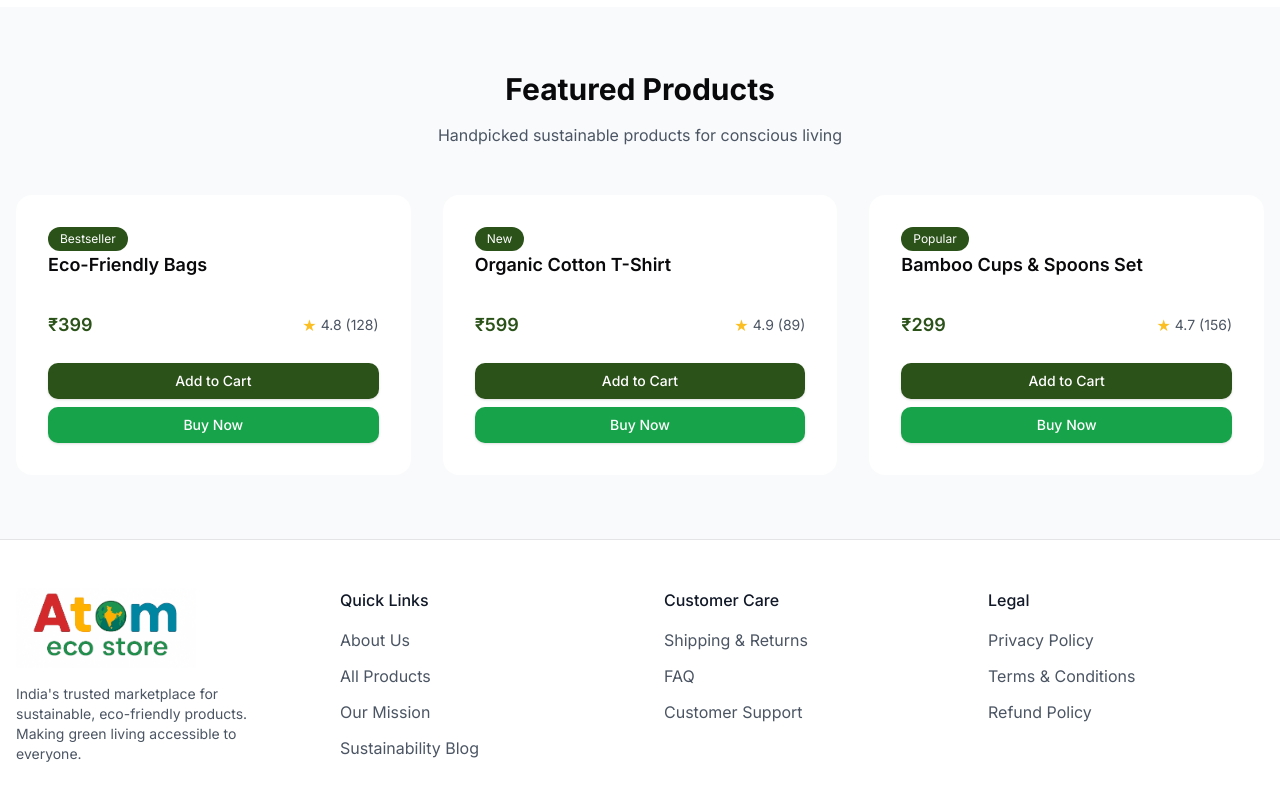
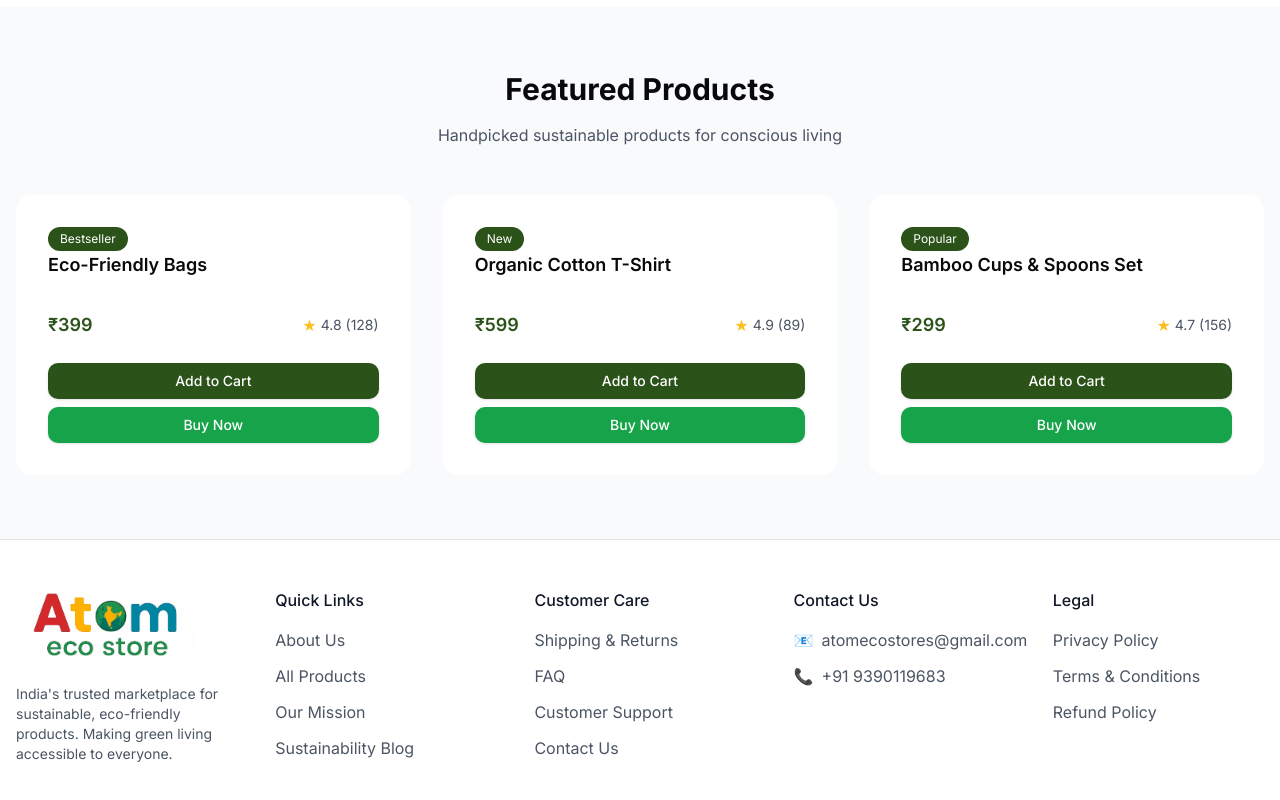
Before and after one commit to Navasaiadla/atomecostorereal, a Next.js app: page / in a window 1280 px wide. Shown: the part 1068-1868 px from the top of the page. Built offline with nearby package versions, Linux system fonts and the light colour scheme.

Commit message:
Update Contact Us page with full policy details

```diff
--- a/app/contact/page.tsx
+++ b/app/contact/page.tsx
@@ -83,7 +83,7 @@ export default function ContactPage() {
                      </div>
                      <div>
                        <h3 className="font-semibold text-gray-900">Email</h3>
-                      <p className="text-gray-600">hello@atomecostore.com</p>
+                       <p className="text-gray-600">atomecostores@gmail.com</p>
                      </div>
                    </div>
 
@@ -93,20 +93,7 @@ export default function ContactPage() {
                      </div>
                      <div>
                        <h3 className="font-semibold text-gray-900">Phone</h3>
-                      <p className="text-gray-600">+91 98765 43210</p>
-                    </div>
-                  </div>
-
-                  <div className="flex items-start gap-4">
-                    <div className="w-10 h-10 bg-[#2B5219] rounded-full flex items-center justify-center flex-shrink-0">
-                      <span className="text-white">📍</span>
-                    </div>
-                    <div>
-                      <h3 className="font-semibold text-gray-900">Address</h3>
-                      <p className="text-gray-600">
-                        123 Eco Street<br />
-                        Green City, India 123456
-                      </p>
+                       <p className="text-gray-600">+91 9390119683</p>
                      </div>
                    </div>
                  </div>
@@ -125,7 +112,7 @@ export default function ContactPage() {
                    </div>
                    <div className="flex justify-between">
                      <span className="text-gray-600">Sunday</span>
-                    <span className="font-medium">Closed</span>
+                     <span className="font-medium">10:00 AM - 4:00 PM</span>
                    </div>
                  </div>
                </div>
--- a/app/layout.tsx
+++ b/app/layout.tsx
@@ -7,6 +7,9 @@ const inter = Inter({ subsets: ['latin'] })
 export const metadata: Metadata = {
   title: 'Atom Eco Store - Sustainable Living',
   description: 'Your one-stop destination for eco-friendly and sustainable products.',
+  icons: {
+    icon: '/favicon.ico',
+  },
 }
 
 export default function RootLayout({
--- a/components/ui/footer.tsx
+++ b/components/ui/footer.tsx
@@ -5,7 +5,7 @@ export function Footer() {
   return (
     <footer className="bg-white border-t mt-auto">
       <div className="container mx-auto px-4 py-12">
-        <div className="grid grid-cols-1 md:grid-cols-4 gap-12">
+        <div className="grid grid-cols-1 md:grid-cols-5 gap-12">
           {/* Brand Section */}
           <div className="col-span-1">
             <Image
@@ -66,6 +66,30 @@ export function Footer() {
                   Customer Support
                 </Link>
               </li>
+              <li>
+                <Link href="/contact" className="text-gray-600 hover:text-[#2B5219]">
+                  Contact Us
+                </Link>
+              </li>
+            </ul>
+          </div>
+
+          {/* Contact Information */}
+          <div>
+            <h3 className="font-medium text-gray-900 mb-4">Contact Us</h3>
+            <ul className="space-y-3">
+              <li>
+                <a href="mailto:atomecostores@gmail.com" className="text-gray-600 hover:text-[#2B5219] flex items-center gap-2">
+                  <span>📧</span>
+                  atomecostores@gmail.com
+                </a>
+              </li>
+              <li>
+                <a href="tel:+919390119683" className="text-gray-600 hover:text-[#2B5219] flex items-center gap-2">
+                  <span>📞</span>
+                  +91 9390119683
+                </a>
+              </li>
             </ul>
           </div>
 
```
Also changed, not shown: 1 other file (tests, documents, lock files or other folders). Lines whose indentation alone changed are shown as unchanged.
